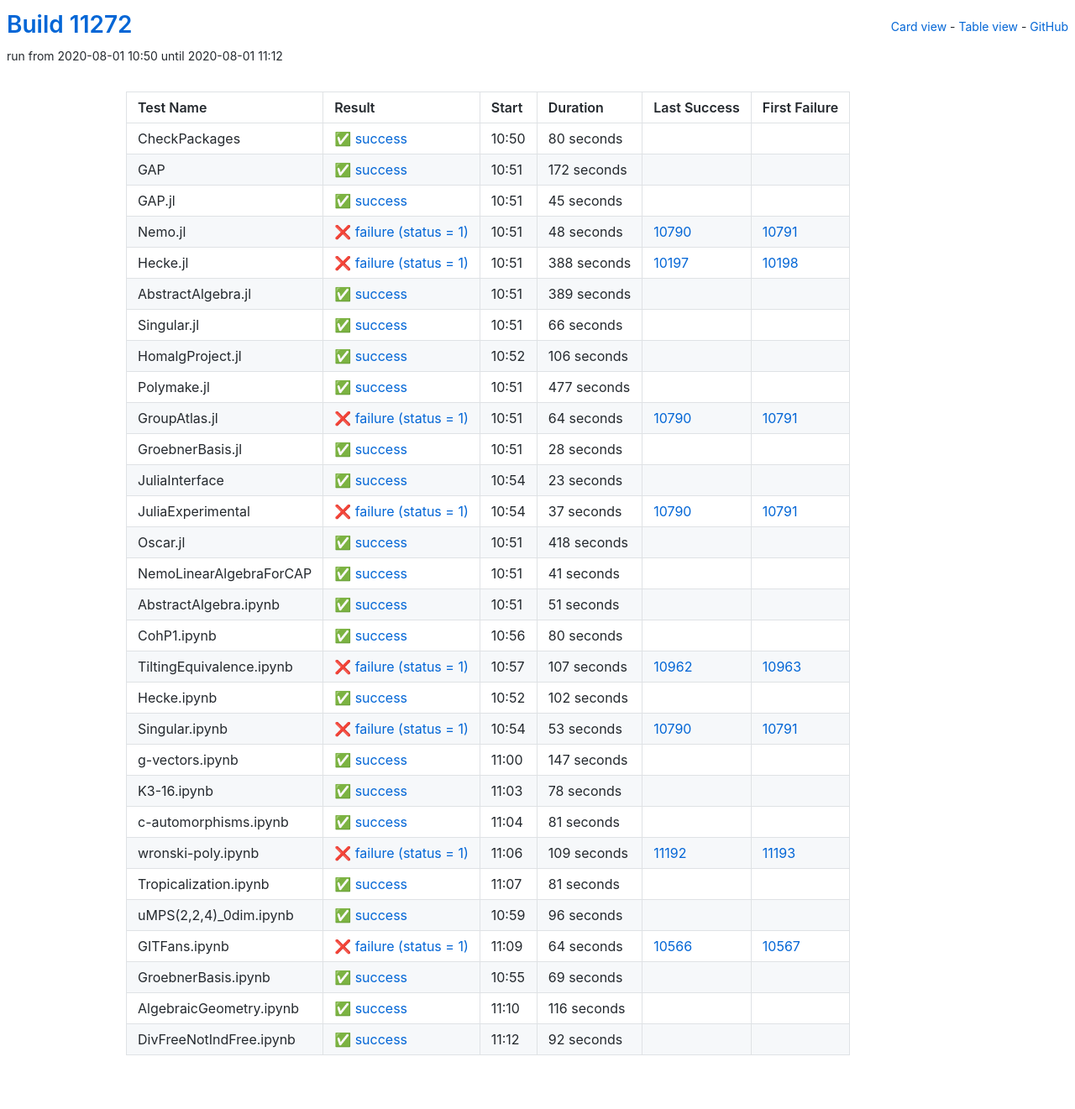
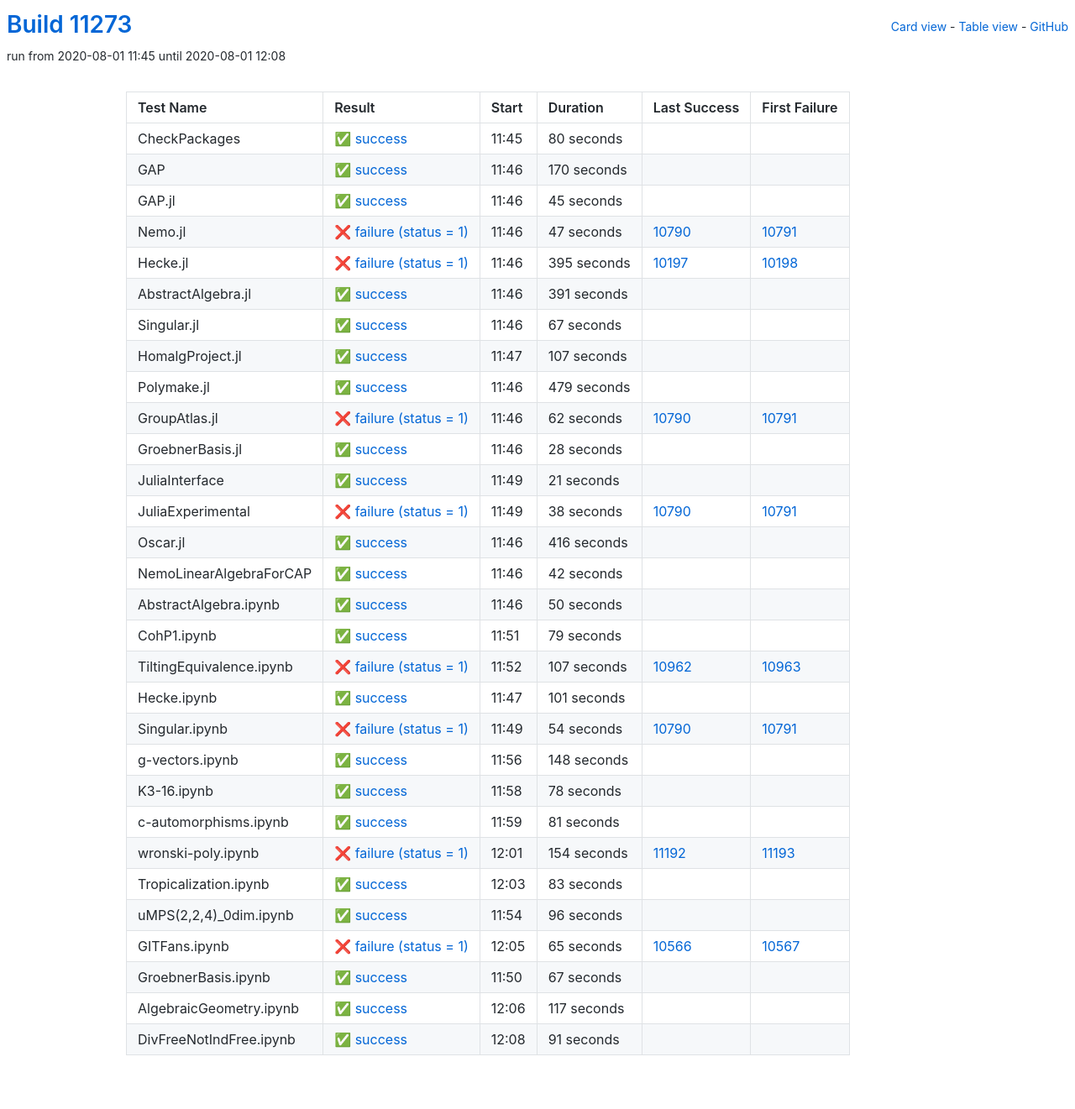
Before and after one commit to oscar-system/oscar-ci-status, a Jekyll site: the page built from table.html, in a window 1280 px wide. Shown: the whole page at 84% size. Built offline with Jekyll 4.4.1, drawn with Linux system fonts in a browser that asks for light colours.

Commit message:
Build #11273

```diff
--- a/_data/ci.yml
+++ b/_data/ci.yml
@@ -1,6 +1,6 @@
 ---
-build: 11272
-build_url: https://oscarci.mathematik.uni-kl.de/job/oscar/11272/
+build: 11273
+build_url: https://oscarci.mathematik.uni-kl.de/job/oscar/11273/
 job: oscar
 organization: oscar-system
 repo: oscar-ci-status
@@ -8,8 +8,8 @@
 tests:
 - name: CheckPackages
   id: checkpackages
-  log: https://oscarci.mathematik.uni-kl.de/job/oscar/11272/artifact/logs/build-11272/CheckPackages.log
-  start: 2020-08-01 10:50
+  log: https://oscarci.mathematik.uni-kl.de/job/oscar/11273/artifact/logs/build-11273/CheckPackages.log
+  start: 2020-08-01 11:45
   success: true
   exitcode: 0
   status: success
@@ -20,20 +20,20 @@
   first_failure_url:
 - name: GAP
   id: gap
-  log: https://oscarci.mathematik.uni-kl.de/job/oscar/11272/artifact/logs/build-11272/GAP.log
-  start: 2020-08-01 10:51
+  log: https://oscarci.mathematik.uni-kl.de/job/oscar/11273/artifact/logs/build-11273/GAP.log
+  start: 2020-08-01 11:46
   success: true
   exitcode: 0
   status: success
-  duration: 172
+  duration: 170
   last_success: false
   last_success_url:
   first_failure: false
   first_failure_url:
 - name: GAP.jl
   id: gap-jl
-  log: https://oscarci.mathematik.uni-kl.de/job/oscar/11272/artifact/logs/build-11272/GAP.jl.log
-  start: 2020-08-01 10:51
+  log: https://oscarci.mathematik.uni-kl.de/job/oscar/11273/artifact/logs/build-11273/GAP.jl.log
+  start: 2020-08-01 11:46
   success: true
   exitcode: 0
   status: success
@@ -44,92 +44,92 @@
   first_failure_url:
 - name: Nemo.jl
   id: nemo-jl
-  log: https://oscarci.mathematik.uni-kl.de/job/oscar/11272/artifact/logs/build-11272/Nemo.jl.log
-  start: 2020-08-01 10:51
+  log: https://oscarci.mathematik.uni-kl.de/job/oscar/11273/artifact/logs/build-11273/Nemo.jl.log
+  start: 2020-08-01 11:46
   success: false
   exitcode: 1
   status: failure
-  duration: 48
+  duration: 47
   last_success: 10790
   last_success_url: https://oscarci.mathematik.uni-kl.de/job/oscar/10790/
   first_failure: 10791
   first_failure_url: https://oscarci.mathematik.uni-kl.de/job/oscar/10791/
 - name: Hecke.jl
   id: hecke-jl
-  log: https://oscarci.mathematik.uni-kl.de/job/oscar/11272/artifact/logs/build-11272/Hecke.jl.log
-  start: 2020-08-01 10:51
+  log: https://oscarci.mathematik.uni-kl.de/job/oscar/11273/artifact/logs/build-11273/Hecke.jl.log
+  start: 2020-08-01 11:46
   success: false
   exitcode: 1
   status: failure
-  duration: 388
+  duration: 395
   last_success: 10197
   last_success_url: https://oscarci.mathematik.uni-kl.de/job/oscar/10197/
   first_failure: 10198
   first_failure_url: https://oscarci.mathematik.uni-kl.de/job/oscar/10198/
 - name: AbstractAlgebra.jl
   id: abstractalgebra-jl
-  log: https://oscarci.mathematik.uni-kl.de/job/oscar/11272/artifact/logs/build-11272/AbstractAlgebra.jl.log
-  start: 2020-08-01 10:51
+  log: https://oscarci.mathematik.uni-kl.de/job/oscar/11273/artifact/logs/build-11273/AbstractAlgebra.jl.log
+  start: 2020-08-01 11:46
   success: true
   exitcode: 0
   status: success
-  duration: 389
+  duration: 391
   last_success: false
   last_success_url:
   first_failure: false
   first_failure_url:
 - name: Singular.jl
   id: singular-jl
-  log: https://oscarci.mathematik.uni-kl.de/job/oscar/11272/artifact/logs/build-11272/Singular.jl.log
-  start: 2020-08-01 10:51
+  log: https://oscarci.mathematik.uni-kl.de/job/oscar/11273/artifact/logs/build-11273/Singular.jl.log
+  start: 2020-08-01 11:46
   success: true
   exitcode: 0
   status: success
-  duration: 66
+  duration: 67
   last_success: false
   last_success_url:
   first_failure: false
   first_failure_url:
 - name: HomalgProject.jl
   id: homalgproject-jl
-  log: https://oscarci.mathematik.uni-kl.de/job/oscar/11272/artifact/logs/build-11272/HomalgProject.jl.log
-  start: 2020-08-01 10:52
+  log: https://oscarci.mathematik.uni-kl.de/job/oscar/11273/artifact/logs/build-11273/HomalgProject.jl.log
+  start: 2020-08-01 11:47
   success: true
   exitcode: 0
   status: success
-  duration: 106
+  duration: 107
   last_success: false
   last_success_url:
   first_failure: false
   first_failure_url:
 - name: Polymake.jl
   id: polymake-jl
-  log: https://oscarci.mathematik.uni-kl.de/job/oscar/11272/artifact/logs/build-11272/Polymake.jl.log
-  start: 2020-08-01 10:51
+  log: https://oscarci.mathematik.uni-kl.de/job/oscar/11273/artifact/logs/build-11273/Polymake.jl.log
+  start: 2020-08-01 11:46
   success: true
   exitcode: 0
   status: success
-  duration: 477
+  duration: 479
   last_success: false
   last_success_url:
   first_failure: false
   first_failure_url:
 - name: GroupAtlas.jl
   id: groupatlas-jl
-  log: https://oscarci.mathematik.uni-kl.de/job/oscar/11272/artifact/logs/build-11272/GroupAtlas.jl.log
-  start: 2020-08-01 10:51
+  log: https://oscarci.mathematik.uni-kl.de/job/oscar/11273/artifact/logs/build-11273/GroupAtlas.jl.log
+  start: 2020-08-01 11:46
   success: false
   exitcode: 1
   status: failure
-  duration: 64
+  duration: 62
   last_success: 10790
   last_success_url: https://oscarci.mathematik.uni-kl.de/job/oscar/10790/
   first_failure: 10791
   first_failure_url: https://oscarci.mathematik.uni-kl.de/job/oscar/10791/
 - name: GroebnerBasis.jl
   id: groebnerbasis-jl
-  log: https://oscarci.mathematik.uni-kl.de/job/oscar/11272/artifact/logs/build-11272/GroebnerBasis.jl.log
-  start: 2020-08-01 10:51
+  log: https://oscarci.mathematik.uni-kl.de/job/oscar/11273/artifact/logs/build-11273/GroebnerBasis.jl.log
+  start: 2020-08-01 11:46
   success: true
   exitcode: 0
   status: success
@@ -140,80 +140,80 @@
   first_failure_url:
 - name: JuliaInterface
   id: juliainterface
-  log: https://oscarci.mathematik.uni-kl.de/job/oscar/11272/artifact/logs/build-11272/JuliaInterface.log
-  start: 2020-08-01 10:54
+  log: https://oscarci.mathematik.uni-kl.de/job/oscar/11273/artifact/logs/build-11273/JuliaInterface.log
+  start: 2020-08-01 11:49
   success: true
   exitcode: 0
   status: success
-  duration: 23
+  duration: 21
   last_success: false
   last_success_url:
   first_failure: false
   first_failure_url:
 - name: JuliaExperimental
   id: juliaexperimental
-  log: https://oscarci.mathematik.uni-kl.de/job/oscar/11272/artifact/logs/build-11272/JuliaExperimental.log
-  start: 2020-08-01 10:54
+  log: https://oscarci.mathematik.uni-kl.de/job/oscar/11273/artifact/logs/build-11273/JuliaExperimental.log
+  start: 2020-08-01 11:49
   success: false
   exitcode: 1
   status: failure
-  duration: 37
+  duration: 38
   last_success: 10790
   last_success_url: https://oscarci.mathematik.uni-kl.de/job/oscar/10790/
   first_failure: 10791
   first_failure_url: https://oscarci.mathematik.uni-kl.de/job/oscar/10791/
 - name: Oscar.jl
   id: oscar-jl
-  log: https://oscarci.mathematik.uni-kl.de/job/oscar/11272/artifact/logs/build-11272/Oscar.jl.log
-  start: 2020-08-01 10:51
+  log: https://oscarci.mathematik.uni-kl.de/job/oscar/11273/artifact/logs/build-11273/Oscar.jl.log
+  start: 2020-08-01 11:46
   success: true
   exitcode: 0
   status: success
-  duration: 418
+  duration: 416
   last_success: false
   last_success_url:
   first_failure: false
   first_failure_url:
 - name: NemoLinearAlgebraForCAP
   id: nemolinearalgebraforcap
-  log: https://oscarci.mathematik.uni-kl.de/job/oscar/11272/artifact/logs/build-11272/NemoLinearAlgebraForCAP.log
-  start: 2020-08-01 10:51
+  log: https://oscarci.mathematik.uni-kl.de/job/oscar/11273/artifact/logs/build-11273/NemoLinearAlgebraForCAP.log
+  start: 2020-08-01 11:46
   success: true
   exitcode: 0
   status: success
-  duration: 41
+  duration: 42
   last_success: false
   last_success_url:
   first_failure: false
   first_failure_url:
 - name: AbstractAlgebra.ipynb
   id: abstractalgebra-ipynb
-  log: https://oscarci.mathematik.uni-kl.de/job/oscar/11272/artifact/logs/build-11272/AbstractAlgebra.ipynb.log
-  start: 2020-08-01 10:51
+  log: https://oscarci.mathematik.uni-kl.de/job/oscar/11273/artifact/logs/build-11273/AbstractAlgebra.ipynb.log
+  start: 2020-08-01 11:46
   success: true
   exitcode: 0
   status: success
-  duration: 51
+  duration: 50
   last_success: false
   last_success_url:
   first_failure: false
   first_failure_url:
 - name: CohP1.ipynb
   id: cohp1-ipynb
-  log: https://oscarci.mathematik.uni-kl.de/job/oscar/11272/artifact/logs/build-11272/CohP1.ipynb.log
-  start: 2020-08-01 10:56
+  log: https://oscarci.mathematik.uni-kl.de/job/oscar/11273/artifact/logs/build-11273/CohP1.ipynb.log
+  start: 2020-08-01 11:51
   success: true
   exitcode: 0
   status: success
-  duration: 80
+  duration: 79
   last_success: false
   last_success_url:
   first_failure: false
   first_failure_url:
 - name: TiltingEquivalence.ipynb
   id: tiltingequivalence-ipynb
-  log: https://oscarci.mathematik.uni-kl.de/job/oscar/11272/artifact/logs/build-11272/TiltingEquivalence.ipynb.log
-  start: 2020-08-01 10:57
+  log: https://oscarci.mathematik.uni-kl.de/job/oscar/11273/artifact/logs/build-11273/TiltingEquivalence.ipynb.log
+  start: 2020-08-01 11:52
   success: false
   exitcode: 1
   status: failure
@@ -224,44 +224,44 @@
   first_failure_url: https://oscarci.mathematik.uni-kl.de/job/oscar/10963/
 - name: Hecke.ipynb
   id: hecke-ipynb
-  log: https://oscarci.mathematik.uni-kl.de/job/oscar/11272/artifact/logs/build-11272/Hecke.ipynb.log
-  start: 2020-08-01 10:52
+  log: https://oscarci.mathematik.uni-kl.de/job/oscar/11273/artifact/logs/build-11273/Hecke.ipynb.log
+  start: 2020-08-01 11:47
   success: true
   exitcode: 0
   status: success
-  duration: 102
+  duration: 101
   last_success: false
   last_success_url:
   first_failure: false
   first_failure_url:
 - name: Singular.ipynb
   id: singular-ipynb
-  log: https://oscarci.mathematik.uni-kl.de/job/oscar/11272/artifact/logs/build-11272/Singular.ipynb.log
-  start: 2020-08-01 10:54
+  log: https://oscarci.mathematik.uni-kl.de/job/oscar/11273/artifact/logs/build-11273/Singular.ipynb.log
+  start: 2020-08-01 11:49
   success: false
   exitcode: 1
   status: failure
-  duration: 53
+  duration: 54
   last_success: 10790
   last_success_url: https://oscarci.mathematik.uni-kl.de/job/oscar/10790/
   first_failure: 10791
   first_failure_url: https://oscarci.mathematik.uni-kl.de/job/oscar/10791/
 - name: g-vectors.ipynb
   id: g-vectors-ipynb
-  log: https://oscarci.mathematik.uni-kl.de/job/oscar/11272/artifact/logs/build-11272/g-vectors.ipynb.log
-  start: 2020-08-01 11:00
+  log: https://oscarci.mathematik.uni-kl.de/job/oscar/11273/artifact/logs/build-11273/g-vectors.ipynb.log
+  start: 2020-08-01 11:56
   success: true
   exitcode: 0
   status: success
-  duration: 147
+  duration: 148
   last_success: false
   last_success_url:
   first_failure: false
   first_failure_url:
 - name: K3-16.ipynb
   id: k3-16-ipynb
-  log: https://oscarci.mathematik.uni-kl.de/job/oscar/11272/artifact/logs/build-11272/K3-16.ipynb.log
-  start: 2020-08-01 11:03
+  log: https://oscarci.mathematik.uni-kl.de/job/oscar/11273/artifact/logs/build-11273/K3-16.ipynb.log
+  start: 2020-08-01 11:58
   success: true
   exitcode: 0
   status: success
@@ -272,8 +272,8 @@
   first_failure_url:
 - name: c-automorphisms.ipynb
   id: c-automorphisms-ipynb
-  log: https://oscarci.mathematik.uni-kl.de/job/oscar/11272/artifact/logs/build-11272/c-automorphisms.ipynb.log
-  start: 2020-08-01 11:04
+  log: https://oscarci.mathematik.uni-kl.de/job/oscar/11273/artifact/logs/build-11273/c-automorphisms.ipynb.log
+  start: 2020-08-01 11:59
   success: true
   exitcode: 0
   status: success
@@ -284,32 +284,32 @@
   first_failure_url:
 - name: wronski-poly.ipynb
   id: wronski-poly-ipynb
-  log: https://oscarci.mathematik.uni-kl.de/job/oscar/11272/artifact/logs/build-11272/wronski-poly.ipynb.log
-  start: 2020-08-01 11:06
+  log: https://oscarci.mathematik.uni-kl.de/job/oscar/11273/artifact/logs/build-11273/wronski-poly.ipynb.log
+  start: 2020-08-01 12:01
   success: false
   exitcode: 1
   status: failure
-  duration: 109
+  duration: 154
   last_success: 11192
   last_success_url: https://oscarci.mathematik.uni-kl.de/job/oscar/11192/
   first_failure: 11193
   first_failure_url: https://oscarci.mathematik.uni-kl.de/job/oscar/11193/
 - name: Tropicalization.ipynb
   id: tropicalization-ipynb
-  log: https://oscarci.mathematik.uni-kl.de/job/oscar/11272/artifact/logs/build-11272/Tropicalization.ipynb.log
-  start: 2020-08-01 11:07
+  log: https://oscarci.mathematik.uni-kl.de/job/oscar/11273/artifact/logs/build-11273/Tropicalization.ipynb.log
+  start: 2020-08-01 12:03
   success: true
   exitcode: 0
   status: success
-  duration: 81
+  duration: 83
   last_success: false
   last_success_url:
   first_failure: false
   first_failure_url:
 - name: uMPS(2,2,4)_0dim.ipynb
   id: umps-2-2-4-0dim-ipynb
-  log: https://oscarci.mathematik.uni-kl.de/job/oscar/11272/artifact/logs/build-11272/uMPS-2-2-4-_0dim.ipynb.log
-  start: 2020-08-01 10:59
+  log: https://oscarci.mathematik.uni-kl.de/job/oscar/11273/artifact/logs/build-11273/uMPS-2-2-4-_0dim.ipynb.log
+  start: 2020-08-01 11:54
   success: true
   exitcode: 0
   status: success
@@ -320,48 +320,48 @@
   first_failure_url:
 - name: GITFans.ipynb
   id: gitfans-ipynb
-  log: https://oscarci.mathematik.uni-kl.de/job/oscar/11272/artifact/logs/build-11272/GITFans.ipynb.log
-  start: 2020-08-01 11:09
+  log: https://oscarci.mathematik.uni-kl.de/job/oscar/11273/artifact/logs/build-11273/GITFans.ipynb.log
+  start: 2020-08-01 12:05
   success: false
   exitcode: 1
   status: failure
-  duration: 64
+  duration: 65
   last_success: 10566
   last_success_url: https://oscarci.mathematik.uni-kl.de/job/oscar/10566/
   first_failure: 10567
   first_failure_url: https://oscarci.mathematik.uni-kl.de/job/oscar/10567/
 - name: GroebnerBasis.ipynb
   id: groebnerbasis-ipynb
-  log: https://oscarci.mathematik.uni-kl.de/job/oscar/11272/artifact/logs/build-11272/GroebnerBasis.ipynb.log
-  start: 2020-08-01 10:55
+  log: https://oscarci.mathematik.uni-kl.de/job/oscar/11273/artifact/logs/build-11273/GroebnerBasis.ipynb.log
+  start: 2020-08-01 11:50
   success: true
   exitcode: 0
   status: success
-  duration: 69
+  duration: 67
   last_success: false
   last_success_url:
   first_failure: false
   first_failure_url:
 - name: AlgebraicGeometry.ipynb
   id: algebraicgeometry-ipynb
-  log: https://oscarci.mathematik.uni-kl.de/job/oscar/11272/artifact/logs/build-11272/AlgebraicGeometry.ipynb.log
-  start: 2020-08-01 11:10
+  log: https://oscarci.mathematik.uni-kl.de/job/oscar/11273/artifact/logs/build-11273/AlgebraicGeometry.ipynb.log
+  start: 2020-08-01 12:06
   success: true
   exitcode: 0
   status: success
-  duration: 116
+  duration: 117
   last_success: false
   last_success_url:
   first_failure: false
   first_failure_url:
 - name: DivFreeNotIndFree.ipynb
   id: divfreenotindfree-ipynb
-  log: https://oscarci.mathematik.uni-kl.de/job/oscar/11272/artifact/logs/build-11272/DivFreeNotIndFree.ipynb.log
-  start: 2020-08-01 11:12
+  log: https://oscarci.mathematik.uni-kl.de/job/oscar/11273/artifact/logs/build-11273/DivFreeNotIndFree.ipynb.log
+  start: 2020-08-01 12:08
   success: true
   exitcode: 0
   status: success
-  duration: 92
+  duration: 91
   last_success: false
   last_success_url:
   first_failure: false
```
Also changed, not shown: README.md.
